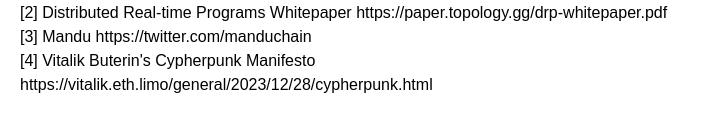
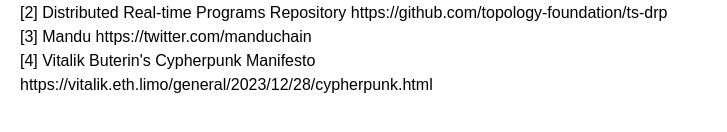
Before and after one commit to topology-foundation/website, a website built with webpack: page public/index.html in a window 1280 px wide. Shown: the part 548-680 px from the top of the page, 0-727 px from the left. Built offline with nearby package versions, Linux system fonts and the light colour scheme.

Commit message:
fix: replace whitepaper with repo

```diff
--- a/public/index.html
+++ b/public/index.html
@@ -96,7 +96,7 @@
 				Founded in late 2021, we are the protocol builders of
 				<a
 					style="color: #cc7a0a"
-					href="https://paper.topology.gg/drp-whitepaper.pdf"
+					href="https://github.com/topology-foundation/ts-drp"
 					>Distributed Real-time Programs<sup>2</sup></a
 				>, an open peer-to-peer Internet protocol, and
 				<a style="color: #269d69" href="https://twitter.com/manduchain"
@@ -154,9 +154,9 @@
 				>
 			</li>
 			<li>
-				<span>[2] Distributed Real-time Programs Whitepaper</span>
-				<a href="https://paper.topology.gg/drp-whitepaper.pdf"
-					>https://paper.topology.gg/drp-whitepaper.pdf</a
+				<span>[2] Distributed Real-time Programs Repository</span>
+				<a href="https://github.com/topology-foundation/ts-drp"
+					>https://github.com/topology-foundation/ts-drp</a
 				>
 			</li>
 			<li>
```
